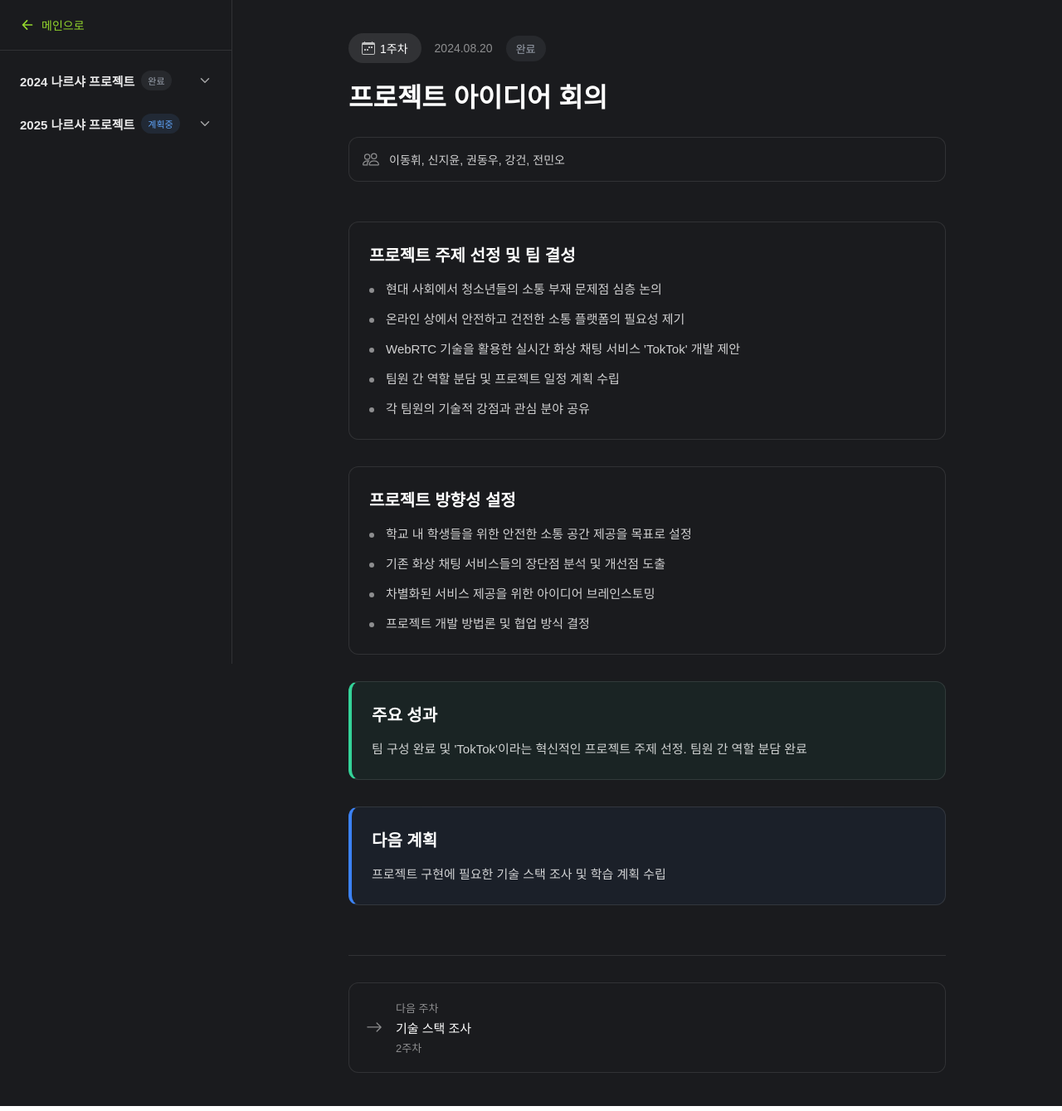
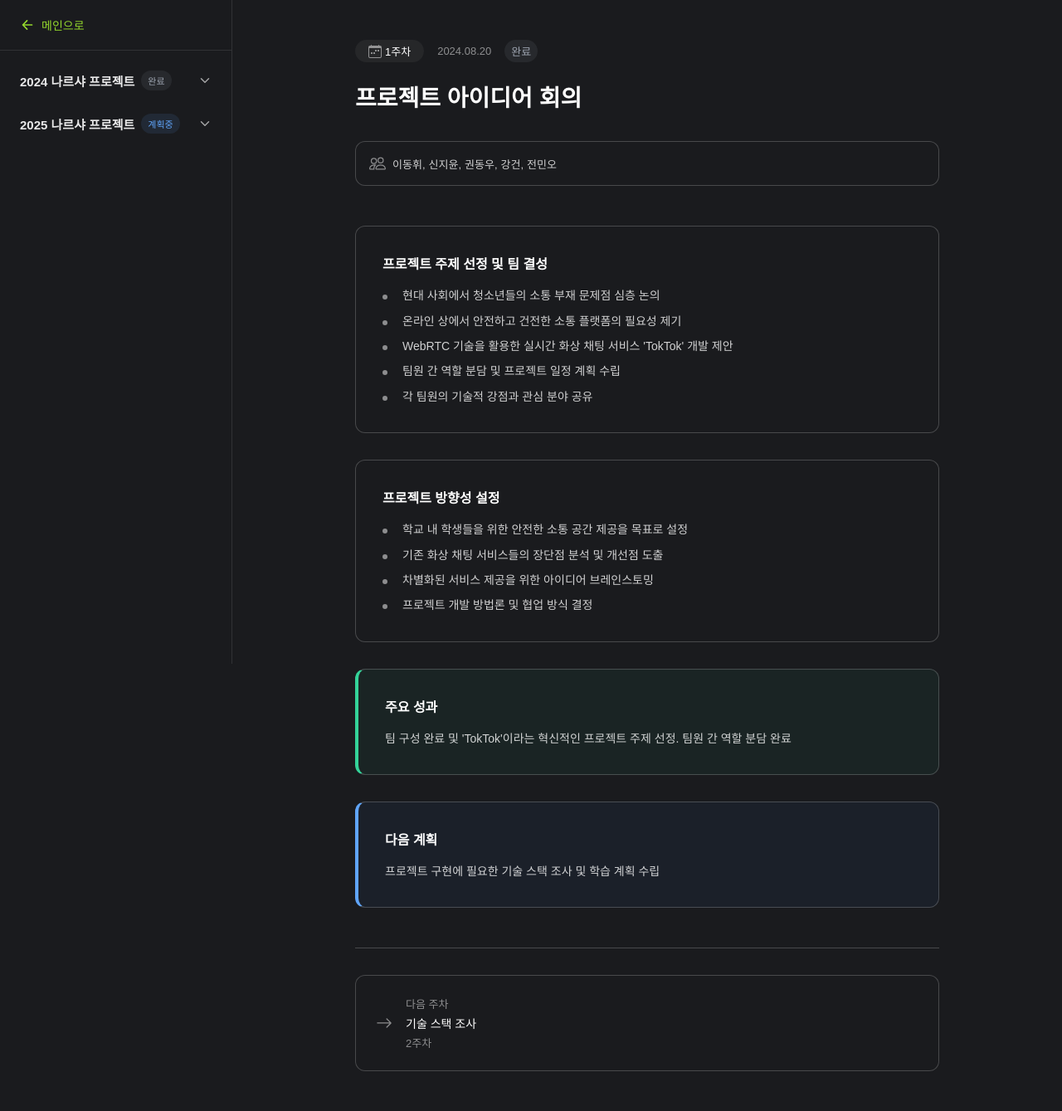
Before and after one commit to jbj338033/portfolio, a React (Vite) app: page /narsha/1/1 in a window 1280 px wide. Shown: the whole page at 83% size. Built offline with nearby package versions, Linux system fonts and the light colour scheme; a web font is replaced by a local one.

Commit message:
feat: narsha detail section

```diff
--- a/src/components/narsha/NarshaDetail/style.ts
+++ b/src/components/narsha/NarshaDetail/style.ts
@@ -3,141 +3,145 @@ import styled from "@emotion/styled";
 import { Link } from "react-router-dom";
 
 export const Content = styled.div`
-  max-width: 800px;
+  max-width: ${({ theme }) => theme.container.sm};
   margin: 0 auto;
-  padding: 40px;
+  padding: ${({ theme }) => theme.spacing.xxl};
 
   @media (max-width: 768px) {
-    padding: 24px;
+    padding: ${({ theme }) => theme.spacing.xl};
   }
 `;
 
 export const Header = styled.header`
-  margin-bottom: 48px;
+  margin-bottom: ${({ theme }) => theme.spacing.xxl};
 `;
 
 export const HeaderInfo = styled.div`
   display: flex;
   align-items: center;
-  gap: 16px;
-  margin-bottom: 20px;
+  gap: ${({ theme }) => theme.spacing.md};
+  margin-bottom: ${({ theme }) => theme.spacing.lg};
   flex-wrap: wrap;
 `;
 
 export const WeekBadge = styled.div`
   display: flex;
   align-items: center;
-  gap: 6px;
-  padding: 8px 16px;
-  background: rgba(255, 255, 255, 0.1);
-  color: #fff;
-  border-radius: 20px;
-  font-size: 14px;
-  font-weight: 500;
+  gap: ${({ theme }) => theme.spacing.xs};
+  padding: ${({ theme }) => `${theme.spacing.xs} ${theme.spacing.md}`};
+  background: ${({ theme }) => theme.colors.background.paper};
+  color: ${({ theme }) => theme.colors.text.primary};
+  border-radius: ${({ theme }) => theme.borderRadius.full};
+  font-size: ${({ theme }) => theme.fontSize.sm};
+  font-weight: ${({ theme }) => theme.fontWeight.medium};
 
   svg {
     width: 16px;
     height: 16px;
-    color: rgba(255, 255, 255, 0.7);
+    color: ${({ theme }) => theme.colors.text.tertiary};
   }
 `;
 
 export const Date = styled.div`
-  color: rgba(255, 255, 255, 0.5);
-  font-size: 14px;
+  color: ${({ theme }) => theme.colors.text.tertiary};
+  font-size: ${({ theme }) => theme.fontSize.sm};
 `;
 
 export const StatusBadge = styled.span<{
   status: "ongoing" | "completed" | "planned";
 }>`
   display: inline-flex;
-  padding: 6px 12px;
-  border-radius: 20px;
-  font-size: 13px;
-  font-weight: 500;
+  padding: ${({ theme }) => `${theme.spacing.xs} ${theme.spacing.sm}`};
+  border-radius: ${({ theme }) => theme.borderRadius.full};
+  font-size: ${({ theme }) => theme.fontSize.sm};
+  font-weight: ${({ theme }) => theme.fontWeight.medium};
   background: ${({ status }) =>
     status === "ongoing"
       ? "rgba(52, 211, 153, 0.1)"
       : status === "completed"
       ? "rgba(156, 163, 175, 0.1)"
       : "rgba(96, 165, 250, 0.1)"};
-  color: ${({ status }) =>
+  color: ${({ theme, status }) =>
     status === "ongoing"
-      ? "#34D399"
+      ? theme.colors.status.ongoing
       : status === "completed"
-      ? "#9CA3AF"
-      : "#60A5FA"};
+      ? theme.colors.status.completed
+      : theme.colors.status.planned};
 `;
 
 export const Title = styled.h1`
-  font-size: 32px;
-  font-weight: 700;
-  color: #fff;
-  margin-bottom: 24px;
+  font-size: ${({ theme }) => theme.fontSize.xxxl};
+  font-weight: ${({ theme }) => theme.fontWeight.bold};
+  color: ${({ theme }) => theme.colors.text.primary};
+  margin-bottom: ${({ theme }) => theme.spacing.xl};
   line-height: 1.4;
 
   @media (max-width: 768px) {
-    font-size: 28px;
+    font-size: ${({ theme }) => theme.fontSize.xxl};
   }
 `;
 
 export const TeamInfoCard = styled.div`
   display: flex;
   align-items: center;
-  gap: 12px;
-  padding: 16px;
-  background: #1a1b1e;
-  border-radius: 12px;
-  border: 1px solid rgba(255, 255, 255, 0.1);
+  gap: ${({ theme }) => theme.spacing.sm};
+  padding: ${({ theme }) => theme.spacing.md};
+  background: ${({ theme }) => theme.colors.background.default};
+  border-radius: ${({ theme }) => theme.borderRadius.lg};
+  border: 1px solid ${({ theme }) => theme.colors.border.light};
 
   svg {
     width: 20px;
     height: 20px;
-    color: rgba(255, 255, 255, 0.5);
+    color: ${({ theme }) => theme.colors.text.tertiary};
   }
 `;
 
 export const TeamList = styled.div`
   display: flex;
   flex-wrap: wrap;
-  gap: 4px;
+  gap: ${({ theme }) => theme.spacing.xs};
 `;
 
 export const TeamMember = styled.span`
-  color: rgba(255, 255, 255, 0.8);
-  font-size: 14px;
+  color: ${({ theme }) => theme.colors.text.secondary};
+  font-size: ${({ theme }) => theme.fontSize.sm};
 `;
 
 export const ContentSection = styled.div`
   display: flex;
   flex-direction: column;
-  gap: 32px;
+  gap: ${({ theme }) => theme.spacing.xl};
 `;
 
 export const Section = styled.section<{
   variant?: "achievement" | "plan";
 }>`
-  background: #1a1b1e;
-  border: 1px solid rgba(255, 255, 255, 0.1);
-  border-radius: 12px;
-  padding: 24px;
-  border-left: ${({ variant }) =>
+  background: ${({ theme }) => theme.colors.background.default};
+  border: 1px solid ${({ theme }) => theme.colors.border.light};
+  border-radius: ${({ theme }) => theme.borderRadius.lg};
+  padding: ${({ theme }) => theme.spacing.xl};
+  border-left: ${({ theme, variant }) =>
     variant
-      ? `4px solid ${variant === "achievement" ? "#34D399" : "#3B82F6"}`
-      : "1px solid rgba(255, 255, 255, 0.1)"};
-  background: ${({ variant }) =>
+      ? `4px solid ${
+          variant === "achievement"
+            ? theme.colors.status.ongoing
+            : theme.colors.status.planned
+        }`
+      : `1px solid ${theme.colors.border.light}`};
+  background: ${({ theme, variant }) =>
     variant
       ? variant === "achievement"
         ? "rgba(52, 211, 153, 0.05)"
         : "rgba(59, 130, 246, 0.05)"
-      : "#1a1b1e"};
+      : theme.colors.background.default};
 `;
 
 export const SectionTitle = styled.h2`
-  font-size: 20px;
-  font-weight: 600;
-  color: #fff;
-  margin-bottom: 16px;
+  font-size: ${({ theme }) => theme.fontSize.lg};
+  font-weight: ${({ theme }) => theme.fontWeight.semibold};
+  color: ${({ theme }) => theme.colors.text.primary};
+  margin-bottom: ${({ theme }) => theme.spacing.md};
 `;
 
 export const List = styled.ul`
@@ -146,15 +150,15 @@ export const List = styled.ul`
   margin: 0;
   display: flex;
   flex-direction: column;
-  gap: 12px;
+  gap: ${({ theme }) => theme.spacing.sm};
 `;
 
 export const ListItem = styled.li`
   position: relative;
-  padding-left: 20px;
-  color: rgba(255, 255, 255, 0.8);
+  padding-left: ${({ theme }) => theme.spacing.lg};
+  color: ${({ theme }) => theme.colors.text.secondary};
   line-height: 1.6;
-  font-size: 15px;
+  font-size: ${({ theme }) => theme.fontSize.md};
 
   &:before {
     content: "";
@@ -164,23 +168,23 @@ export const ListItem = styled.li`
     width: 6px;
     height: 6px;
     border-radius: 50%;
-    background: rgba(255, 255, 255, 0.5);
+    background: ${({ theme }) => theme.colors.text.tertiary};
   }
 `;
 
 export const Text = styled.p`
-  color: rgba(255, 255, 255, 0.8);
+  color: ${({ theme }) => theme.colors.text.secondary};
   line-height: 1.6;
-  font-size: 15px;
+  font-size: ${({ theme }) => theme.fontSize.md};
   white-space: pre-wrap;
 `;
 
 export const Navigation = styled.nav`
   display: flex;
-  gap: 24px;
-  margin-top: 60px;
-  padding-top: 32px;
-  border-top: 1px solid rgba(255, 255, 255, 0.1);
+  gap: ${({ theme }) => theme.spacing.xl};
+  margin-top: ${({ theme }) => theme.spacing.xxl};
+  padding-top: ${({ theme }) => theme.spacing.xl};
+  border-top: 1px solid ${({ theme }) => theme.colors.border.light};
 
   @media (max-width: 768px) {
     flex-direction: column;
@@ -195,23 +199,23 @@ export const NavLink = styled(Link)`
 export const NavCard = styled.div<{ isNext?: boolean }>`
   display: flex;
   align-items: center;
-  gap: 16px;
-  padding: 20px;
-  background: #1a1b1e;
-  border: 1px solid rgba(255, 255, 255, 0.1);
-  border-radius: 12px;
-  transition: all 0.2s ease;
+  gap: ${({ theme }) => theme.spacing.md};
+  padding: ${({ theme }) => theme.spacing.lg};
+  background: ${({ theme }) => theme.colors.background.default};
+  border: 1px solid ${({ theme }) => theme.colors.border.light};
+  border-radius: ${({ theme }) => theme.borderRadius.lg};
+  transition: ${({ theme }) => theme.transition.fast};
   flex-direction: ${({ isNext }) => (isNext ? "row-reverse" : "row")};
 
   &:hover {
-    border-color: rgba(255, 255, 255, 0.2);
+    border-color: ${({ theme }) => theme.colors.border.default};
     transform: translateY(-2px);
   }
 
   svg {
     width: 20px;
     height: 20px;
-    color: rgba(255, 255, 255, 0.5);
+    color: ${({ theme }) => theme.colors.text.tertiary};
   }
 `;
 
@@ -220,19 +224,19 @@ export const NavContent = styled.div`
 `;
 
 export const NavLabel = styled.div`
-  font-size: 13px;
-  color: rgba(255, 255, 255, 0.5);
-  margin-bottom: 4px;
+  font-size: ${({ theme }) => theme.fontSize.sm};
+  color: ${({ theme }) => theme.colors.text.tertiary};
+  margin-bottom: ${({ theme }) => theme.spacing.xs};
 `;
 
 export const NavTitle = styled.div`
-  color: #fff;
-  font-size: 15px;
-  font-weight: 500;
-  margin-bottom: 4px;
+  color: ${({ theme }) => theme.colors.text.primary};
+  font-size: ${({ theme }) => theme.fontSize.md};
+  font-weight: ${({ theme }) => theme.fontWeight.medium};
+  margin-bottom: ${({ theme }) => theme.spacing.xs};
 `;
 
 export const NavWeek = styled.div`
-  color: rgba(255, 255, 255, 0.5);
-  font-size: 13px;
+  color: ${({ theme }) => theme.colors.text.tertiary};
+  font-size: ${({ theme }) => theme.fontSize.sm};
 `;
```
